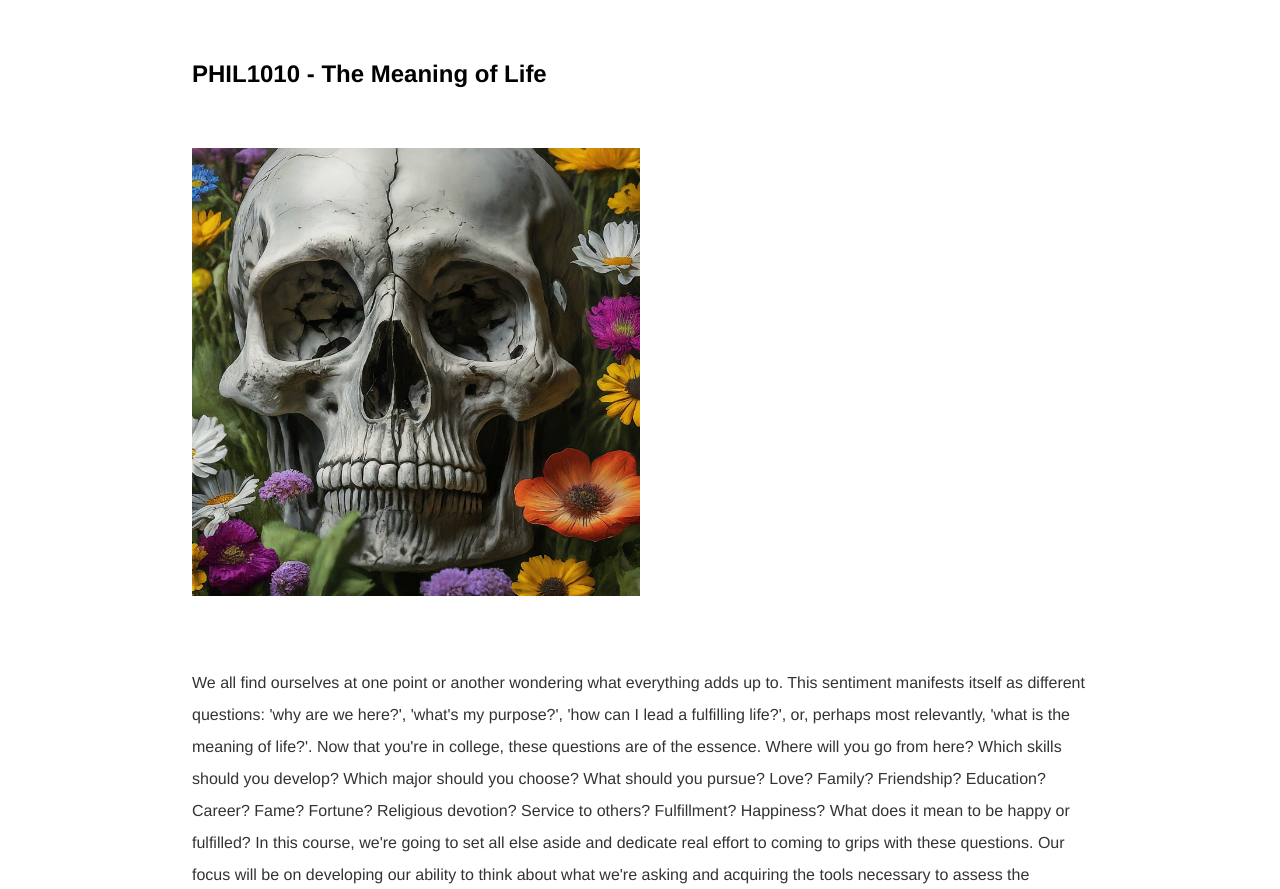
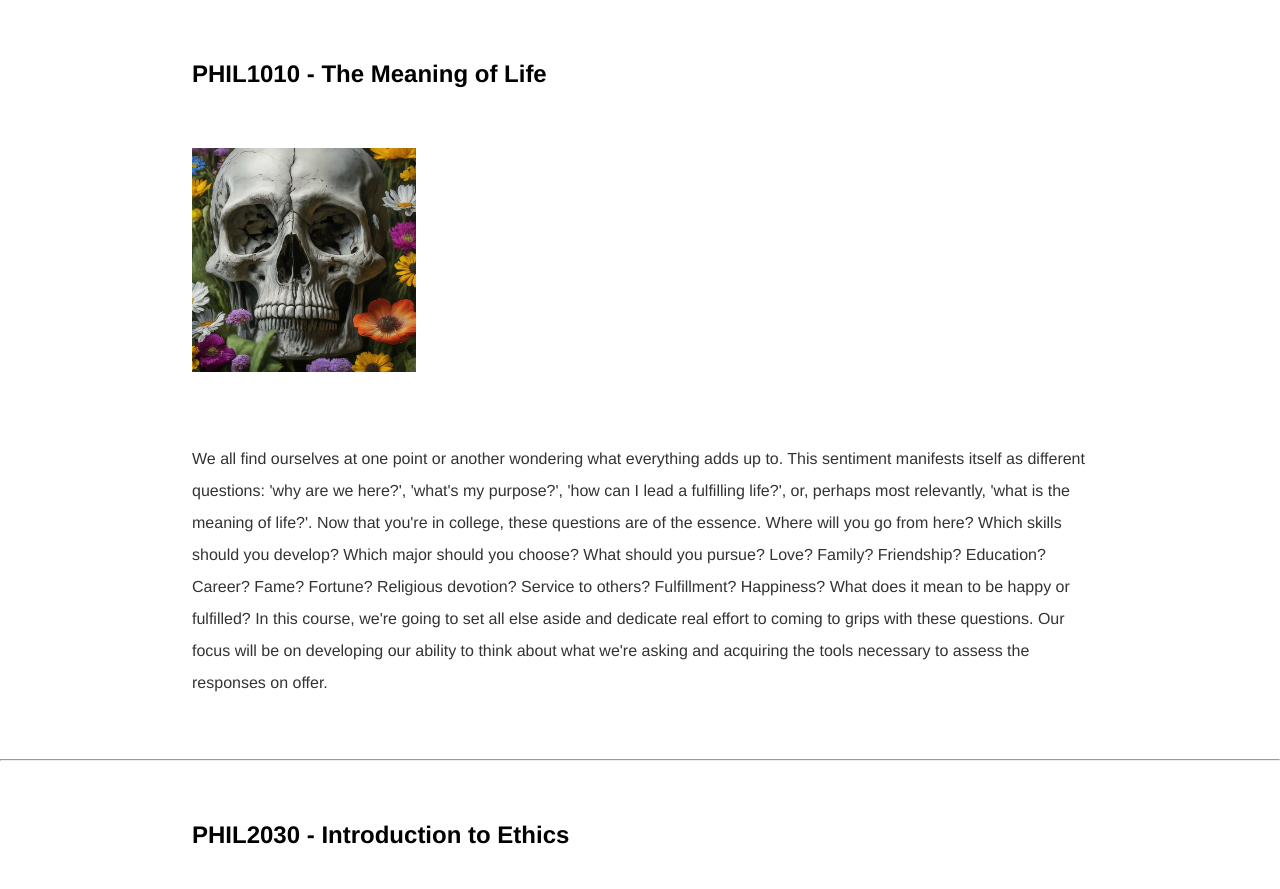
Before and after one commit to kevinjpatton/kevinjpatton.github.io, a Jekyll site: the page built from test.html, in a window 1280 px wide. Shown: the part 348-1237 px from the top of the page. Built offline with Jekyll 4.4.1, drawn with Linux system fonts in a browser that asks for light colours; Markdown is read by kramdown in place of the engine named in the settings; grey boxes are pictures that could not be loaded.

Commit message:
Update test.css

```diff
--- a/css/test.css
+++ b/css/test.css
@@ -182,7 +182,7 @@ table, th, td {  /* This will apply the font to the entire table */
 
 /* Thumbnail Image */
 img.thumbnail {
-    width: 50%; /* Adjust this percentage as needed */
+    width: 25%; /* Adjust this percentage as needed */
     height: auto; /* Maintain aspect ratio */
     object-fit: cover; /* Crop to fit the square container */
 }
```
